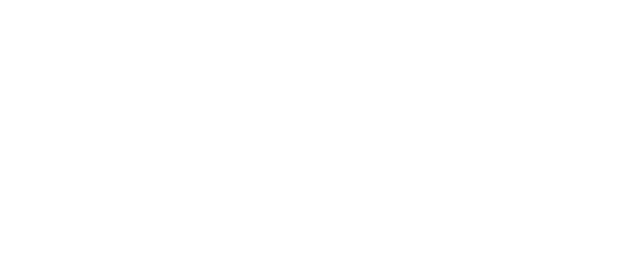
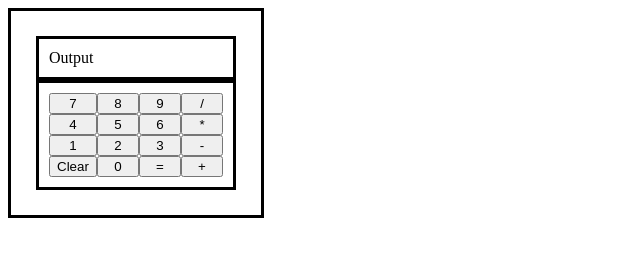
Before and after one commit to Gob-Bob/calculator, a plain HTML site: page index.html in a window 1280 px wide. Shown: the whole page, without its empty margins (0-640 px from the left). Drawn offline with Linux system fonts and the light colour scheme.

Commit message:
Format buttons with flex & grid

```diff
--- a/index.html
+++ b/index.html
@@ -5,12 +5,33 @@
     <meta http-equiv="X-UA-Compatible" content="IE=edge">
     <meta name="viewport" content="width=device-width, initial-scale=1.0">
     <title>Document</title>
-    <!--<link rel="stylesheet" href="style.css">-->
+    <link rel="stylesheet" href="styles.css">
 </head>
 <body>
     <!--Output & Button container-->
-    <!--Output container-->
-    <!--Button container (include equals & clear button)-->
+    <div class="OB container">
+        <!--Output container-->
+        <div class="output container">Output</div>
+        <!--Button container (include equals & clear button)-->
+        <div class="button container">
+            <button type="button">7</button>
+            <button type="button">8</button>
+            <button type="button">9</button>
+            <button type="button">/</button>
+            <button type="button">4</button>
+            <button type="button">5</button>
+            <button type="button">6</button>
+            <button type="button">*</button>
+            <button type="button">1</button>
+            <button type="button">2</button>
+            <button type="button">3</button>
+            <button type="button">-</button>
+            <button type="button">Clear</button>
+            <button type="button">0</button>
+            <button type="button">=</button>
+            <button type="button">+</button>
+        </div>
+    </div>
     <script src="javascript.js"></script>
 </body>
 </html>
--- a/javascript.js
+++ b/javascript.js
@@ -1,12 +1,16 @@
 // Add function
 const add = (a, b) => a + b;
 // Subtract function
+const subtract = (a, b) => a - b;
 // Multiply function
+const multiply = (a, b) => a * b;
 // Divide function
-
-console.log(add(1, 3));
+const divide = (a, b) => a / b;
 
 // Operate function that takes 2 numbers and calls one of the above functions
+const operate = (a, b, arithmetic) => {
+
+};
 // Use the array reduce function to make mutiple calculations
 // Answers with long decimals should be rounded
 // Clicking = before entering all numbers should cause an error
--- a/styles.css
+++ b/styles.css
@@ -0,0 +1,16 @@
+.container {
+    border: medium solid black;
+    padding: 10px;
+}
+.OB.container {
+    display: flex;
+    flex-direction: column;
+    padding: 25px;
+    max-width: 200px;
+    min-height: 100px;
+}
+.button.container {
+    display: grid;
+    grid-template-columns: 1fr 1fr 1fr 1fr;
+    max-height: 200px;
+}
```
